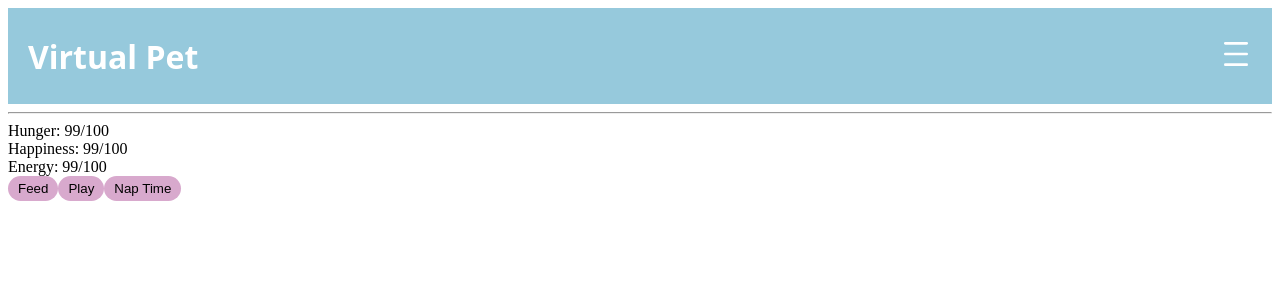
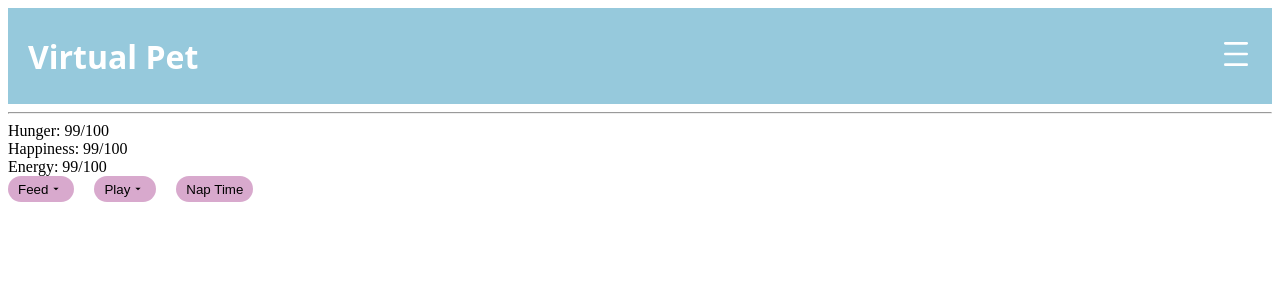
Before and after one commit to evelynmbart/Virtual-Pet, a React (Vite) app in the folder virtual-pet/: page / in a window 1280 px wide. Shown: the top 300 px of the page. Built offline with nearby package versions, Linux system fonts and the light colour scheme; a web font is replaced by a local one.

Commit message:
update toasts and add carrot icon

```diff
--- a/virtual-pet/src/App.css
+++ b/virtual-pet/src/App.css
@@ -12,9 +12,21 @@
   font-size: 2rem;
 }
 
+.action-btns {
+  display: flex;
+  gap: 20px;
+}
+
 button {
   background-color: #d8a9cd;
   border: none;
   border-radius: 20px;
   padding: 5px 10px;
+  cursor: pointer;
+  display: flex;
+  align-items: center;
 }
+
+button:hover {
+  background-color: #eebbe2;
+}
--- a/virtual-pet/src/App.jsx
+++ b/virtual-pet/src/App.jsx
@@ -1,5 +1,8 @@
 import { useState, useEffect } from "react";
 import { TbBaselineDensityMedium } from "react-icons/tb";
+import { RiArrowDropDownFill } from "react-icons/ri";
+import { ToastContainer, toast } from "react-toastify";
+import "react-toastify/dist/ReactToastify.css";
 import "./App.css";
 import {
   SLEEP_INTERVAL,
@@ -18,6 +21,7 @@ function App() {
     const interval = setInterval(() => {
       setHunger((prev) => Math.max(prev - 1, 0)); // Decreases hunger every 5 seconds
     }, SLEEP_INTERVAL);
+
     return () => clearInterval(interval);
   }, []);
   useEffect(() => {
@@ -35,8 +39,11 @@ function App() {
 
   const boostHunger = () => {
     const newHunger = hunger + REGULAR_FEED_BOOST;
-    if (newHunger > 100) {
-      alert("Stop! Your pet might pop!");
+    if (newHunger > MAX_STATS) {
+      toast.warn("Stop! Your pet will pop!", {
+        position: "bottom-right",
+        autoClose: 2000,
+      });
       return;
     } else {
       setHunger(newHunger);
@@ -46,17 +53,26 @@ function App() {
   const boostHappiness = () => {
     const newHappiness = happiness + REGULAR_HAPPINESS_BOOST;
     if (newHappiness > MAX_STATS) {
-      alert("Stop! Your pet needs a break!");
+      toast.warn("Stop! Your pet needs a break!", {
+        position: "bottom-right",
+        autoClose: 2000,
+      });
       return;
     } else {
       setHappiness(newHappiness);
+    }
+    if (newHappiness < MAX_STATS / 2) {
+      toast("WARNING: Your pet is mega depressed! Help them!");
     }
   };
 
   const boostEnergy = () => {
     const newEnergy = energy + REGULAR_ENERGY_BOOST;
     if (newEnergy > MAX_STATS) {
-      alert("Stop! Your pet needs some rest!");
+      toast.warn("Stop! Your pet needs some rest!", {
+        position: "bottom-right",
+        autoClose: 2000,
+      });
       return;
     } else {
       setEnergy(newEnergy);
@@ -86,10 +102,16 @@ function App() {
             </div>
           </div>
           <div className="action-btns">
-            <button onClick={boostHunger}>Feed</button>
-            <button onClick={boostHappiness}>Play</button>
+            <button onClick={boostHunger}>
+              Feed
+              <RiArrowDropDownFill size={16} />
+            </button>
+            <button onClick={boostHappiness}>
+              Play <RiArrowDropDownFill size={16} />
+            </button>
             <button onClick={boostEnergy}>Nap Time</button>
           </div>
+          <ToastContainer />
         </div>
       </div>
     </>
```
